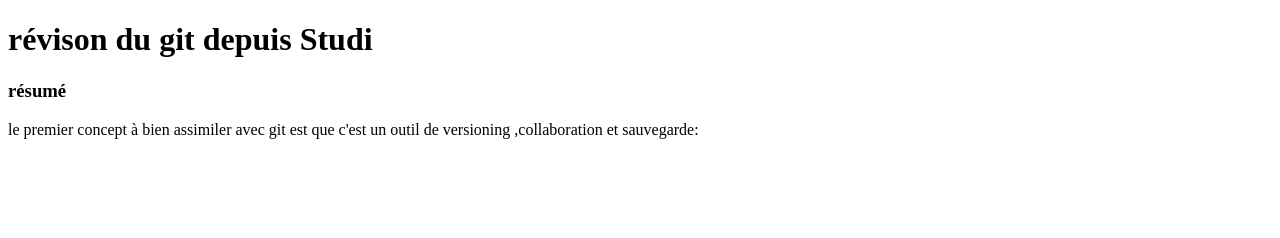
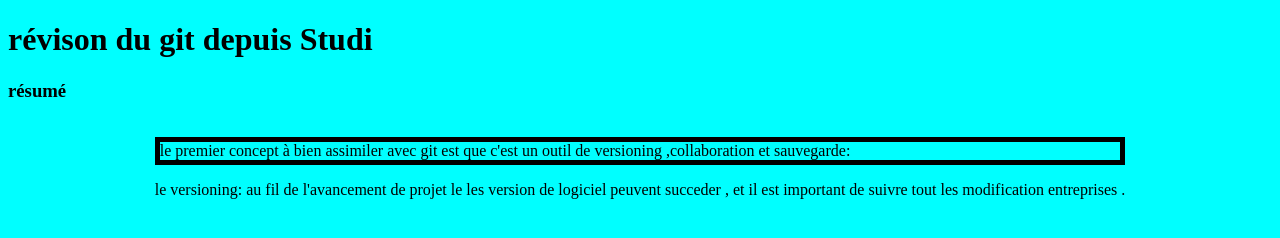
Before and after one commit to Nace121/studiGit, a plain HTML site: page index.html in a window 1280 px wide. Drawn offline with Linux system fonts and the light colour scheme.

Commit message:
ajout de css

```diff
--- a/index.html
+++ b/index.html
@@ -3,6 +3,7 @@
 <head>
     <meta charset="UTF-8">
     <meta name="viewport" content="width=device-width, initial-scale=1.0">
+    <link rel="stylesheet" href="style.css">
     <title>Apprentissage du Git </title>
 </head>
 <body>
@@ -12,9 +13,14 @@
         <div class="temp1">
             <p class="p_resume">
                 le premier concept à bien assimiler avec  git est que c'est un outil de versioning ,collaboration et sauvegarde:
+                <div class="versioning">
+                    <p> le versioning:  au fil de l'avancement de projet le  les version de logiciel peuvent
+                        succeder , et il est important de suivre tout les modification entreprises .
+                    </p>
+                </div>
             </p>
         </div>
     </div>
-
+    <script src="script.js"></script>
 </body>
 </html>
--- a/style.css
+++ b/style.css
@@ -0,0 +1,14 @@
+*{
+    box-sizing: border-box;
+}
+body{
+    background-color: aqua;
+}
+.container{
+    display: flex;
+    justify-content: center;
+    align-items: center;
+}
+.p_resume{
+    border: 5px black solid;
+}
```
